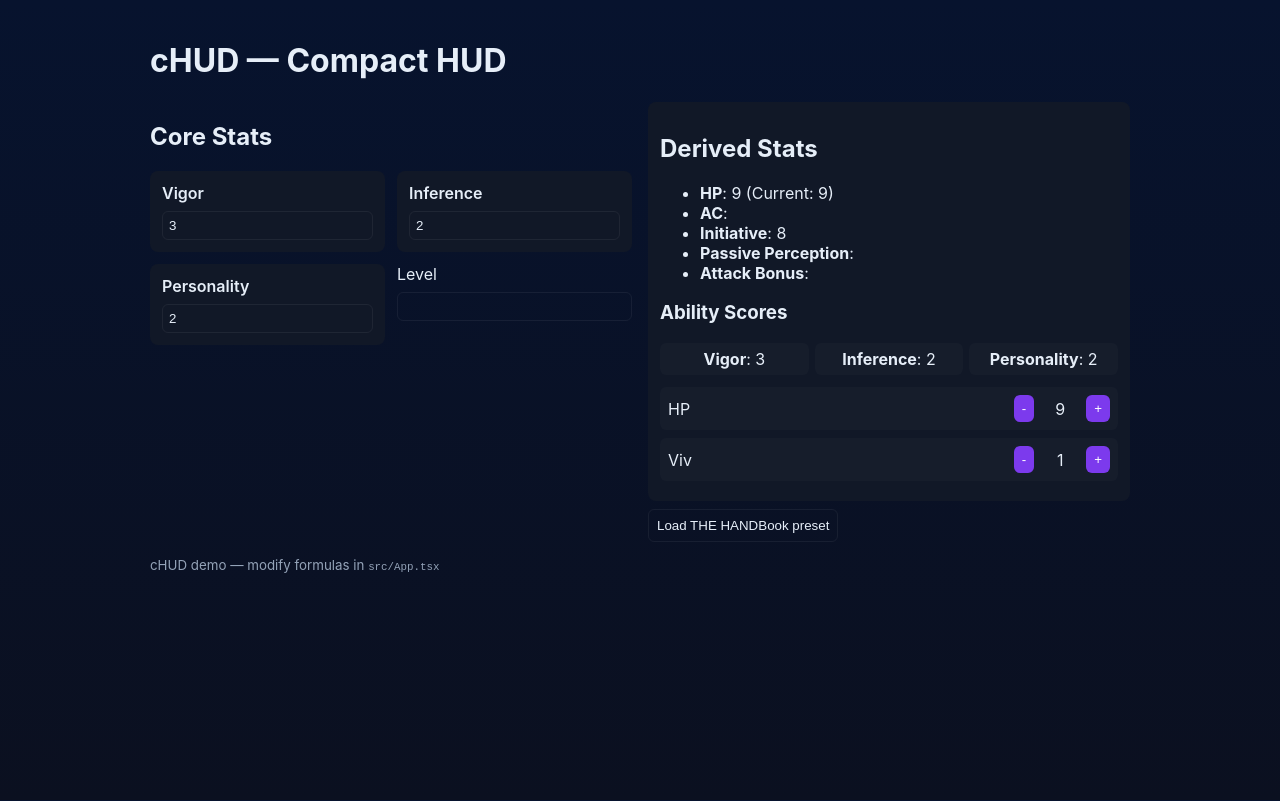
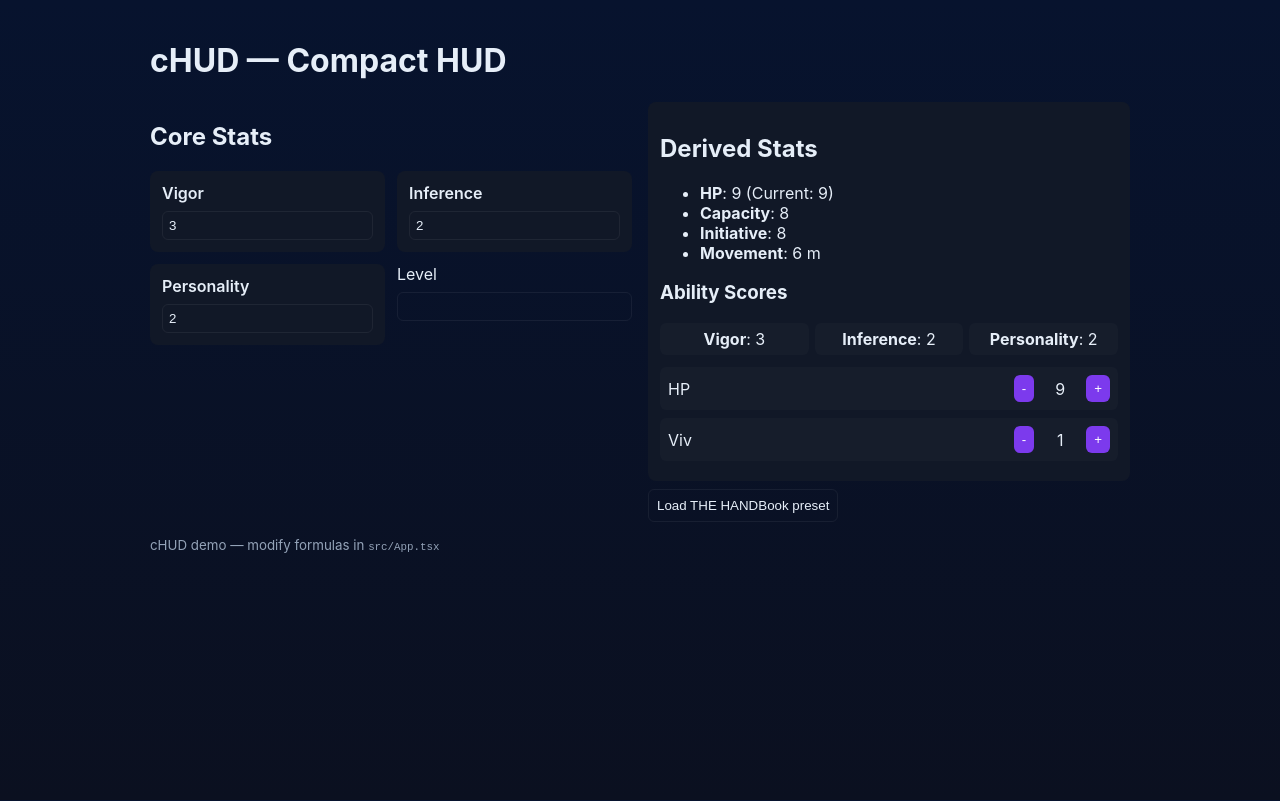
Before and after one commit to shogmssometimes/chud, a React (Vite) app: page / in a window 1280 px wide. Built offline with nearby package versions, Linux system fonts and the light colour scheme.

Commit message:
Update HUD to collapsE: Vigor/Inference/Personality; add HP/Viv counters; show Capacity & Movement; add preset

```diff
--- a/src/components/DerivedStatsPanel.tsx
+++ b/src/components/DerivedStatsPanel.tsx
@@ -24,16 +24,13 @@ export default function DerivedStatsPanel({
           <strong>HP</strong>: {derived.hp} {hpCounter !== undefined && <span className="counter">(Current: {hpCounter})</span>}
         </li>
         <li>
-          <strong>AC</strong>: {derived.ac}
+          <strong>Capacity</strong>: {derived.capacity}
         </li>
         <li>
           <strong>Initiative</strong>: {derived.initiative}
         </li>
         <li>
-          <strong>Passive Perception</strong>: {derived.passivePerception}
-        </li>
-        <li>
-          <strong>Attack Bonus</strong>: {derived.attackBonus}
+          <strong>Movement</strong>: {derived.movement} m
         </li>
       </ul>
       <div className="mods">
```
